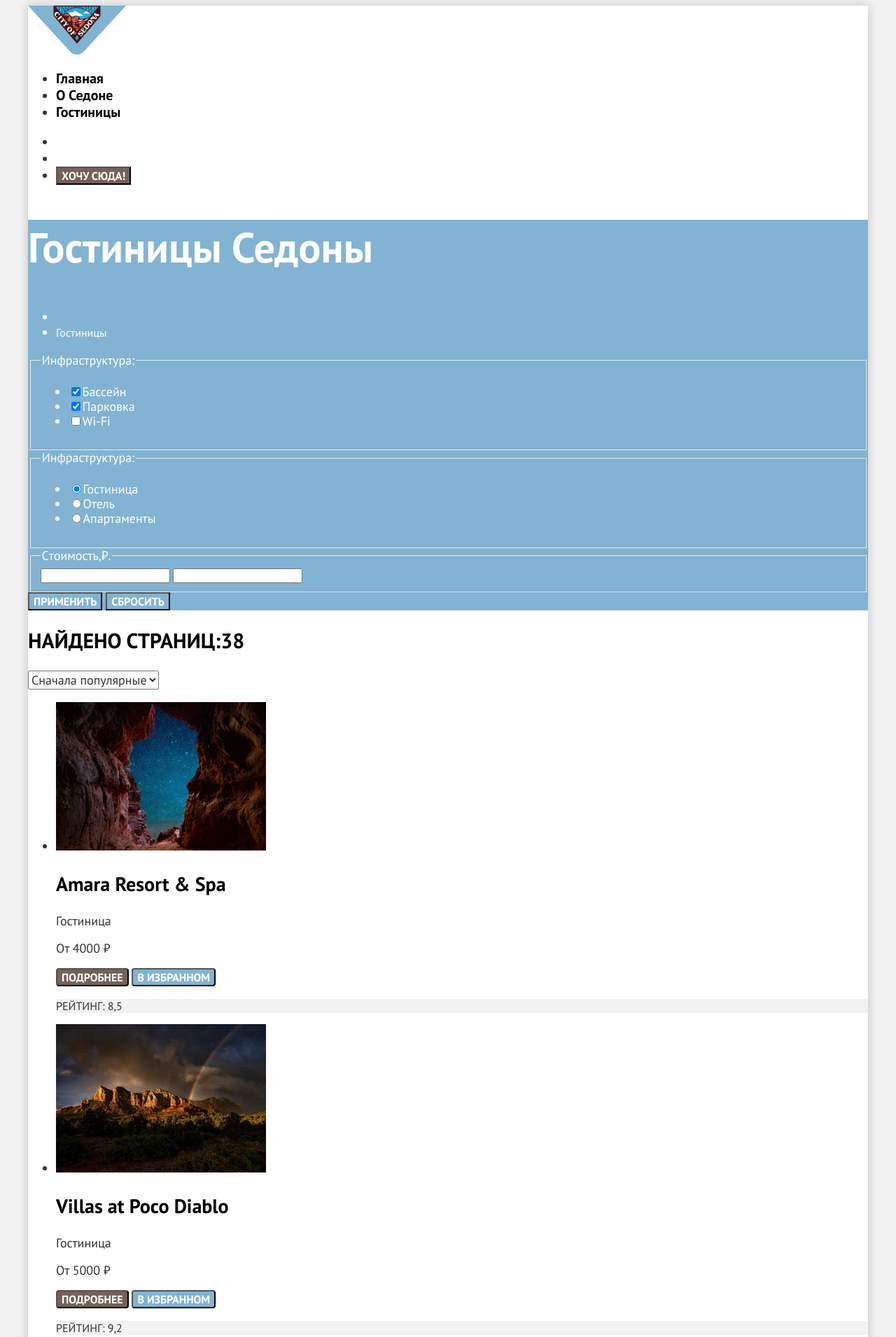
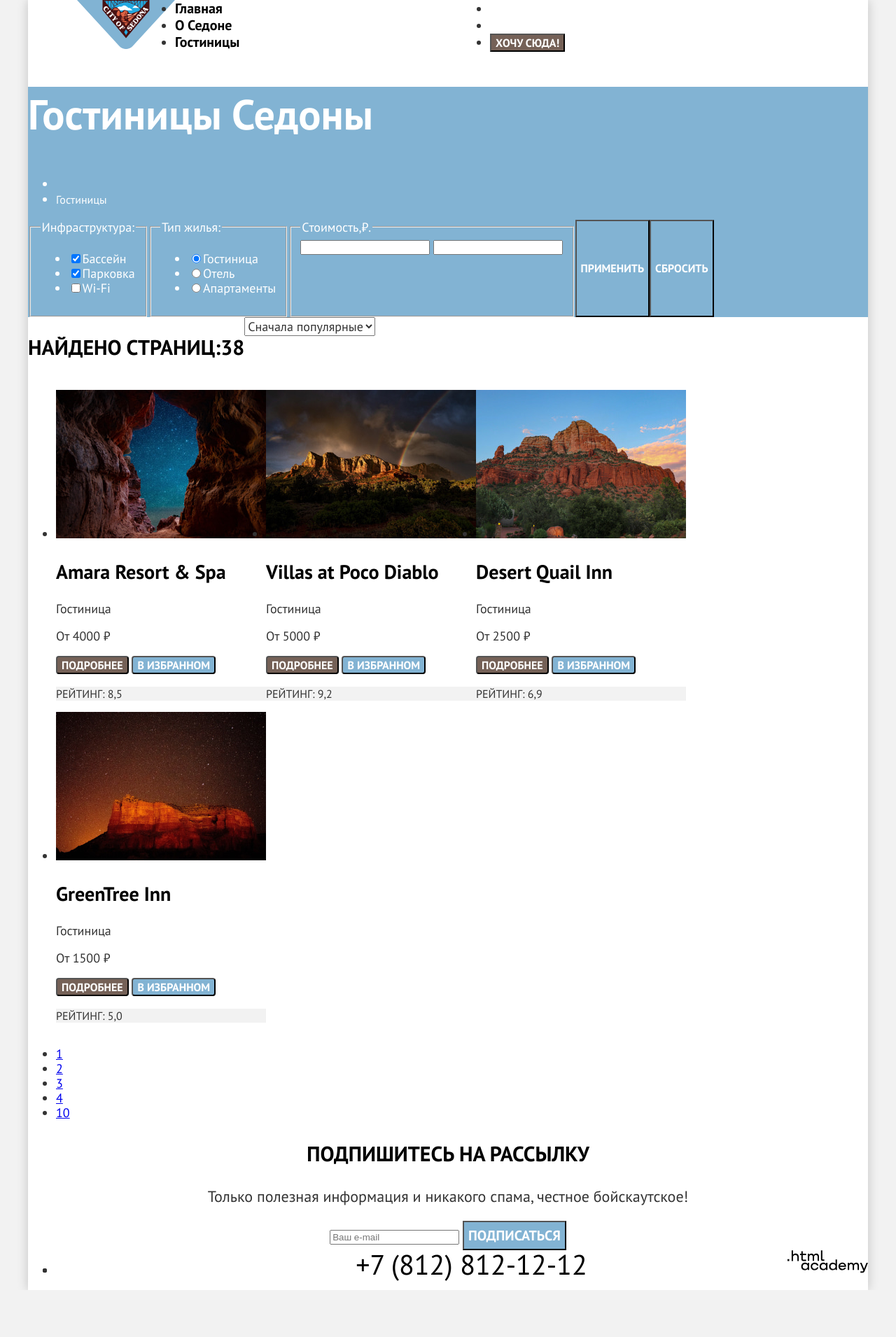
Before and after one commit to htmlacademy-htmlcss/1478577-sedona-38, a plain HTML site: page catalog.html in a window 1280 px wide. Shown: the top 1910 px of the page at 70% size. After the commit the page ends 1843 px from the top, so only its background shows below. Drawn offline with Linux system fonts and the light colour scheme.

Commit message:
Сетка страниц и крупных блоков на флексах

```diff
--- a/catalog.html
+++ b/catalog.html
@@ -23,7 +23,7 @@
                     <a class="navigation-link" href="catalog.html">Гостиницы</a>
                 </li>
             </ul>
-            <ul class="navigation-list navigation-user">
+            <ul class="navigation-user">
                 <li class="navigation-item">
                     <a class="navigation-link" href="#">
                         <span class="visually-hidden">
@@ -65,7 +65,7 @@
           </ul>
     </header>
             <h2 class="visually-hidden">Список гостиниц с фильтрами</h2>
-            <form action="#" method="get">
+            <form class="catalog-filter-form" action="#" method="get">
                 <fieldset class="catalog-filter-group">
                     <legend class="catalog-filter-title">Инфраструктура:</legend>
                     <ul class="catalog-filter-list">
@@ -87,7 +87,7 @@
                     </ul>
                 </fieldset>
                 <fieldset class="catalog-filter-group">
-                    <legend class="catalog-filter-title">Инфраструктура:</legend>
+                    <legend class="catalog-filter-title">Тип жилья:</legend>
                     <ul class="catalog-filter-list">
                         <li class="catalog-filter-item">
                             <label class="control">
@@ -117,6 +117,7 @@
       </section>
 
             <section class="product-search">
+              <div class="product-search-container">
                 <h2 class="product-search-title">Найдено страниц:38</h2>
               <form>
                 <select class="select-control" aria-label="Сортировка">
@@ -135,6 +136,7 @@
                 <a href="#">
                     <span class="visually-hidden">Показать список</span>
                 </a>
+              </div>
                 <ul class="product-list">
                     <li class="product-card">
                         <a class="product-card-link" href="#">
@@ -230,6 +232,7 @@
     </main>
 
     <footer class="page-footer">
+      <div class="footer-container">
         <section class="social">
             <h2 class="visually-hidden">Социальные сети</h2>
             <ul class="social-list">
@@ -250,10 +253,11 @@
                 </li>
             </ul>
         </section>
-        <a href="tel:+7(812)8121212">+7 (812) 812-12-12</a>
-        <a href="https://htmlacademy.ru/study">
+        <a class="telephone" href="tel:+7(812)8121212">+7 (812) 812-12-12</a>
+        <a class="logo-html" href="https://htmlacademy.ru/study">
             <img src="images/logo-academy.svg" width="114.9px" height="32.9px" alt="Лого html Academy">
         </a>
+      </div>
     </footer>
   </div>
 
--- a/styles/styles.css
+++ b/styles/styles.css
@@ -12,6 +12,9 @@
   src:url(../fonts/ptsans-700.woff2);
   font-display: swap;
 }
+html {
+ height: 100%;
+}
 body {
   font-family: "PT Sans", sans-serif;
   font-size: 18px;
@@ -19,16 +22,29 @@ body {
   font-weight: 400;
   color: #333;
   background-color: #F2F2F2;
-
+  margin: 0;
+  height: 100%;
+}
+.main-index {
+ flex-grow: 1;
 }
 .visually-hidden {
   display: none;
 }
 .page-container {
+  display: flex;
+  flex-direction: column;
   width: 1200px;
   margin: 0 auto;
   background-color: #FFF;
   box-shadow: 0px 0px 15px 0px rgba(0, 0, 0, 0.20);
+  min-height: 100%;
+
+}
+.navigation {
+  display: flex;
+  width: 1060px;
+  margin: 0 auto;
 }
 .navigation-link {
   font-size: 20px;
@@ -36,6 +52,16 @@ body {
   line-height: 24px;
   color: #000;
   text-decoration: none;
+}
+.navigation-list {
+  margin: 0;
+  padding: 0;
+  width: 450px;
+}
+.navigation-user{
+  width: 342;
+  margin: 0;
+  padding: 0;
 }
 .navigation-button{
   color: #FFF;
@@ -76,9 +102,23 @@ body {
   line-height: 28px;
   text-transform: uppercase;
   color: #000;
+
 }
 .advantages-discription {
   text-align: center;
+}
+.advantages-list{
+  display: flex;
+  flex-wrap: wrap;
+  margin: 0;
+  padding: 0;
+  list-style: none
+}
+.advantages-text {
+  width: 400px;
+}
+.advantages-subtitle{
+ color: #FFF;
 }
 .advantages-item:nth-child(odd){
   background-color: rgba(131, 179, 211, 0.2);
@@ -117,6 +157,12 @@ body {
   text-align: center;
   font-size: 18px;
   line-height: 21px;
+}
+.services-list {
+  display: flex;
+}
+.services-item{
+  width: 400;
 }
 .services-item:nth-child(odd) {
   background-color:  rgba(131, 179, 211, 0.12);
@@ -195,6 +241,9 @@ body {
   font-size: 16px;
   line-height: 21px;
 }
+.catalog-filter-form {
+  display: flex;
+}
 .button-filter{
   font-family: inherit;
   font-size: 16px;
@@ -209,6 +258,9 @@ body {
 .button-reset{
   background-color: transparent;
 }
+.product-search-container {
+ display: flex;
+}
 .product-search-title {
    color:  #000;
    font-size: 30px;
@@ -222,6 +274,10 @@ body {
   font-weight: 400;
   font-size: 18px;
   color: #333;
+}
+.product-list {
+ display: flex;
+ flex-wrap: wrap;
 }
 .product-card-link{
   color: #000;
@@ -256,3 +312,28 @@ body {
   border-radius: 4px;
   font-family: inherit;
 }
+.footer-container{
+  display: flex;
+  width: 1200px;
+  margin: 0 auto;
+  justify-content: space-between;
+}
+.social-list{
+  display: flex;
+  width: 142px;
+
+}
+.telephone{
+  color: #000;
+  text-align: center;
+  font-family: inherit;
+  font-size: 40px;
+  line-height: 40px;
+  text-transform: uppercase;
+  text-decoration: none;
+  width: 720px;
+
+}
+.logo-html{
+  width: 115px;
+}
```
Also changed, not shown: index.html (+19 -7 lines).
